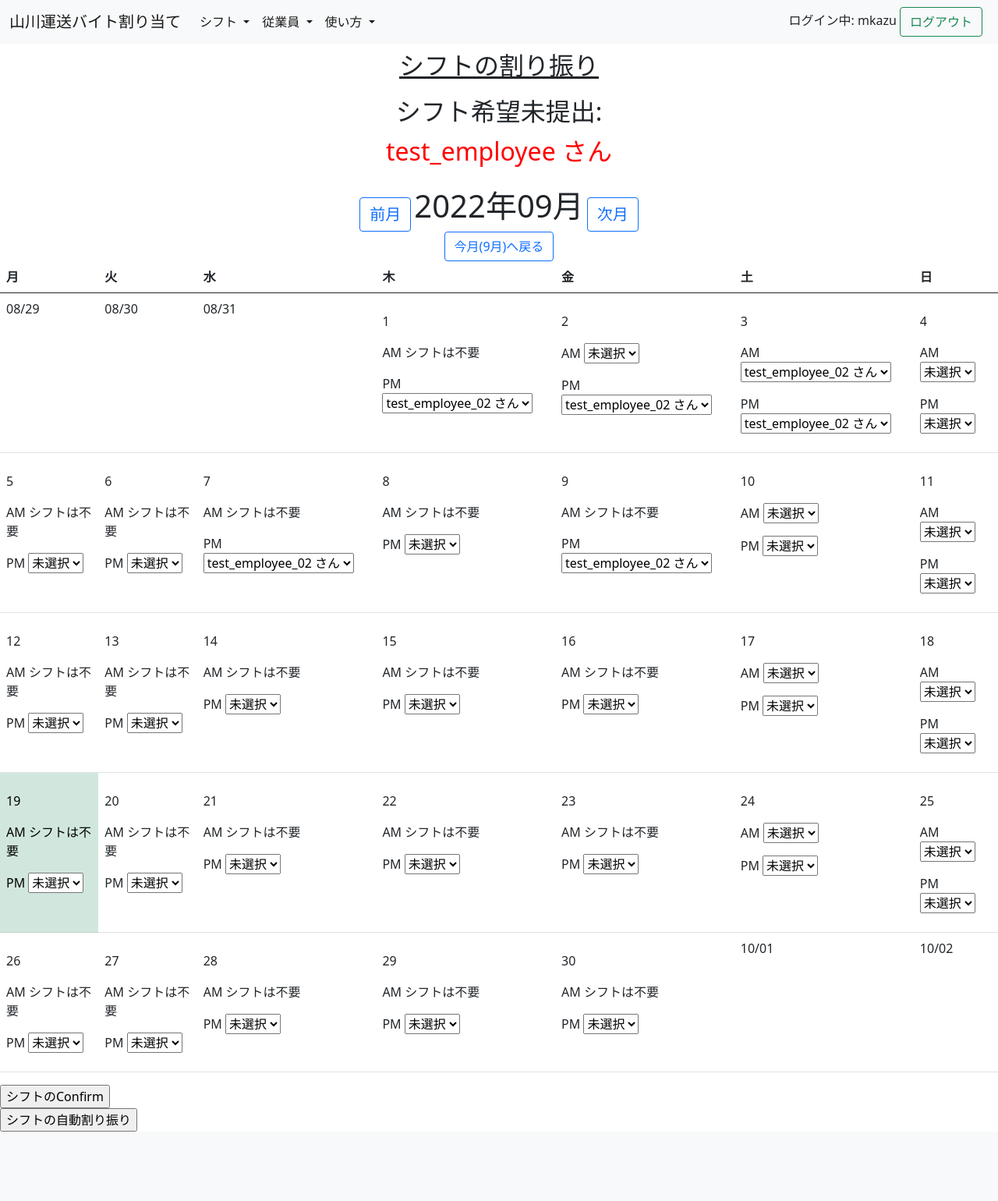
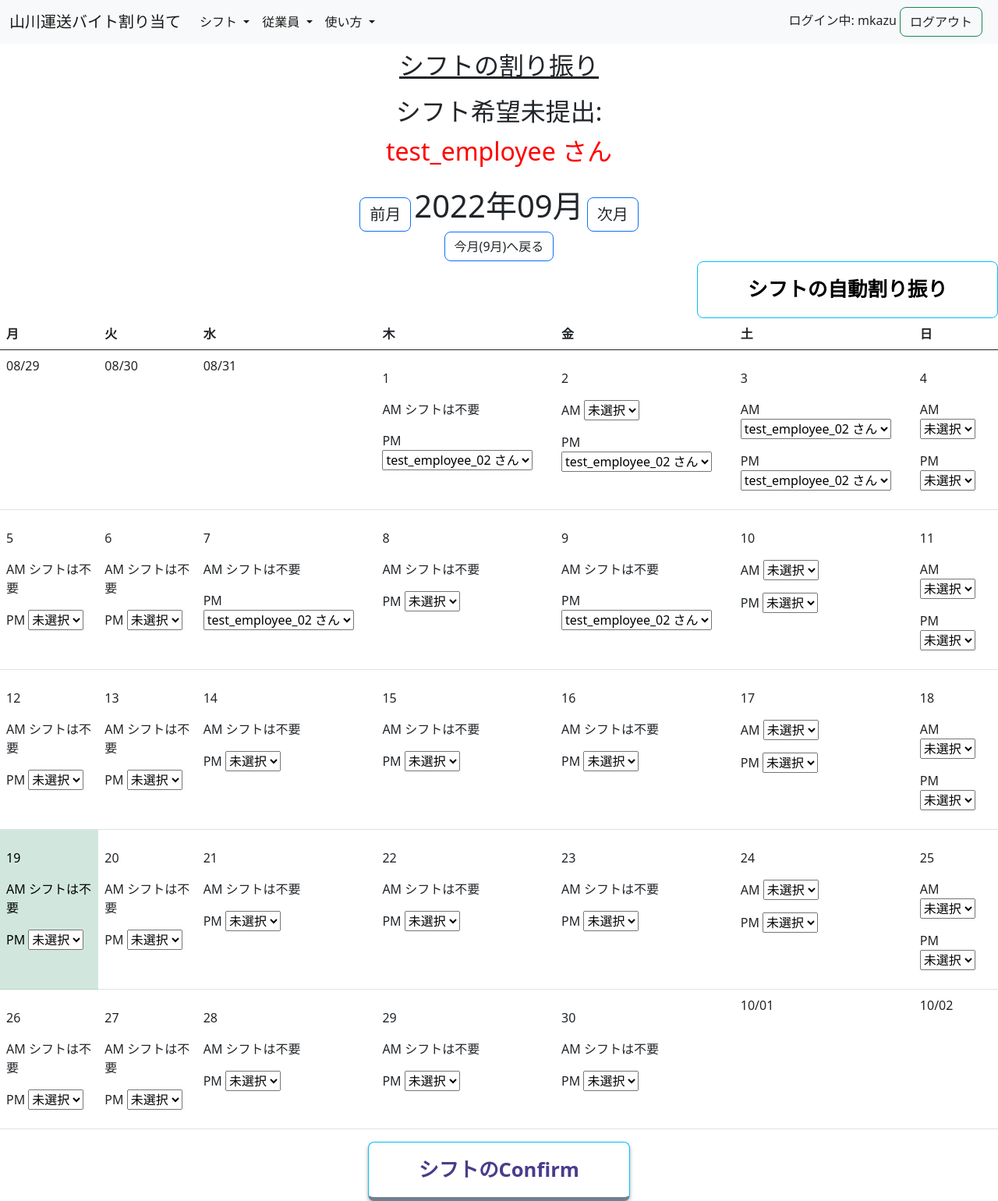
Before and after one commit to Owlhouse1729/JobDistributionSystem, a Django app: page /shift/employer in a window 1280 px wide. Shown: the whole page at 78% size. Before the commit the page ends 1451 px from the top, so only its background shows below. Run offline with Django 4.2, Linux system fonts and the light colour scheme; a user stored in the database is signed in; data comes from the database, SQL or seed files in the repository; both versions use the stored data as it was after the commit.

Commit message:
2022-9-26 18:38

```diff
--- a/memo.txt
+++ b/memo.txt
@@ -39,3 +39,6 @@ KZTメモ
 →新たにSubmittedOrNotクラスをmodelsあたりに作成し、それで「提出したかどうか」を管理する？
     →それよりは月ごとにオブジェクトが生成されるShiftCalendarクラスを作成してそこにFieldとして提出の有無を入れた方がよさそう。
 →シフトが全てFalseである人について「全部Falseですよー」と表示するだけでいい
+
+Updateページにおいて、userがupdateviewによって上書きされるために
+メニューバーのログイン表記まで編集中のユーザーに変わってしまう。どうしよう……。
--- a/shift/views.py
+++ b/shift/views.py
@@ -97,7 +97,7 @@ class EmployerAssign(Employer):
                 master_shift.save()
         elif request.POST.get('generate'):
             self.generate(self.get_current_month())
-        return redirect('shift:assign', year=year, month=month)
+        return redirect('shift:index', year=year, month=month)
 
 
 class Employee(Index):
--- a/templates/shift/employer.html
+++ b/templates/shift/employer.html
@@ -21,8 +21,24 @@
     </form>
 </div>
 
+{% if generate_status %}
+<div class="btn--right">
+<form action="" method="post">
+    {% csrf_token %}
+    <input type="submit" class="btn btn--rainbow" value="シフトの自動割り振り" name="allot">
+</form>
+</div>
+{% else %}
+<div class="btn--right">
+    <label>
+    シフトの有効化が済んでいません。有効化はこちらから:
+    <a class="fs-5 btn btn-outline-primary" href="{% url 'shift:assign' month_current.year month_current.month %}" role="button">シフト有効化</a>
+    </label>
+</div>
+{% endif %}
+
 <!-- カレンダーのフォーム -->
-<form method="post">
+<form method="post" id="calendar">
 {% csrf_token %}
 
 <!-- カレンダー本体 -->
@@ -125,14 +141,12 @@
     </tbody>
 </table>
 
-<input type="submit" name="confirm" value="シフトのConfirm">
 </form>
 
 {% if generate_status %}
-<form action="" method="post">
-    {% csrf_token %}
-    <input type="submit" value="シフトの自動割り振り" name="allot">
-</form>
+<div class="btn--center">
+<input type="submit" class="btn btn--blue" name="confirm" value="シフトのConfirm" form="calendar">
+</div>
 {% endif %}
 
 {% endblock %}
--- a/top/static/top/stylesheet.css
+++ b/top/static/top/stylesheet.css
@@ -1,3 +1,35 @@
+*,
+*:before,
+*:after {
+  -webkit-box-sizing: inherit;
+  box-sizing: inherit;
+}
+
+html {
+  -webkit-box-sizing: border-box;
+  box-sizing: border-box;
+}
+
+
+.btn,
+a.btn,
+button.btn {
+  position: relative;
+  display: inline-block;
+  cursor: pointer;
+  -webkit-user-select: none;
+  -moz-user-select: none;
+  -ms-user-select: none;
+  user-select: none;
+  -webkit-transition: all 0.3s;
+  transition: all 0.3s;
+  text-align: center;
+  vertical-align: middle;
+  text-decoration: none;
+  color: #212529;
+  border-radius: 0.5rem;
+}
+
 .under-nav {
     margin-top: 60px;
 }
@@ -28,3 +60,50 @@
     margin-left: auto;
     width: fit-content;
 }
+
+.btn--center {
+    text-align: center;
+}
+
+.btn--right {
+    text-align: right;
+}
+
+.btn--blue {
+  font-size: 1.6rem;
+  font-weight: 700;
+  padding: 1rem 4rem;
+  color: darkslateblue;
+  background-color: white;
+  border-color: deepskyblue;
+  border-style: groove;
+  border-width: thin;
+  border-bottom: 5px solid slategrey;
+  -webkit-box-shadow: 0 3px 5px rgba(0, 0, 0, .3);
+  box-shadow: 0 3px 5px rgba(0, 0, 0, .3);
+}
+.btn--blue:hover {
+  margin-top: 3px;
+  color: white;
+  background: linear-gradient(135deg, deepskyblue, slateblue);
+  border-color: white;
+  border-style: groove;
+  border-width: thin;
+  border-bottom: 2px solid slategrey;
+}
+
+.btn--rainbow {
+    font-size: 1.6rem;
+    font-weight: 700;
+    padding: 1rem 4rem;
+    color: black;
+    background: white;
+    border-width: thin;
+    border-style: groove;
+    border-color: deepskyblue;
+}
+
+.btn--rainbow:hover {
+    color: white;
+    background: linear-gradient(to right,#e60000,#f39800,#fff100,#009944,#0068b7,#1d2088,#920783);
+}
```
Also changed, not shown: templates/shift/employer_assign.html (+13 -11 lines), templates/top/register.html (+5 -2 lines), templates/top/update.html (+18 -3 lines), top/views.py (+22 -4 lines), db.sqlite3.
